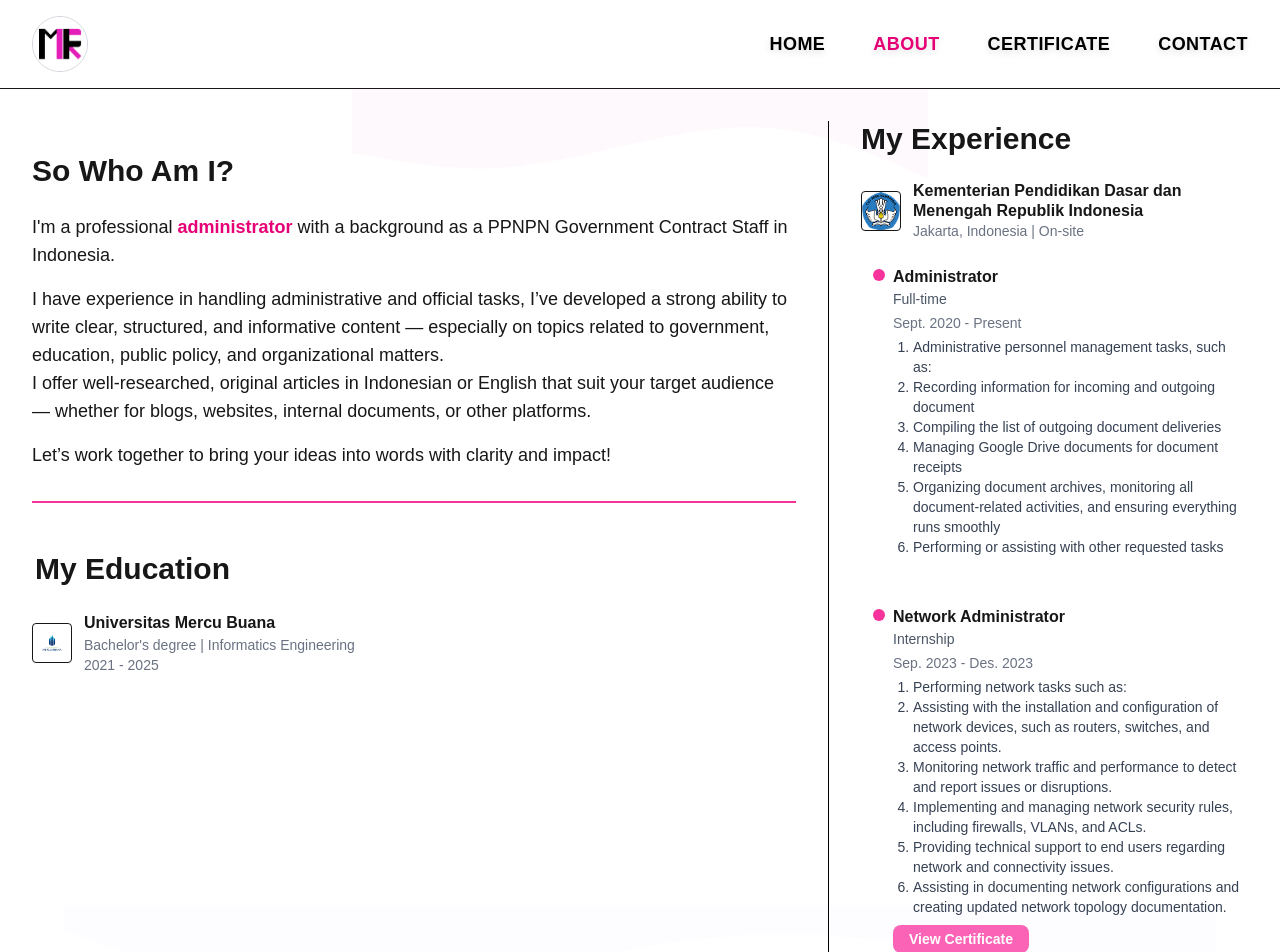
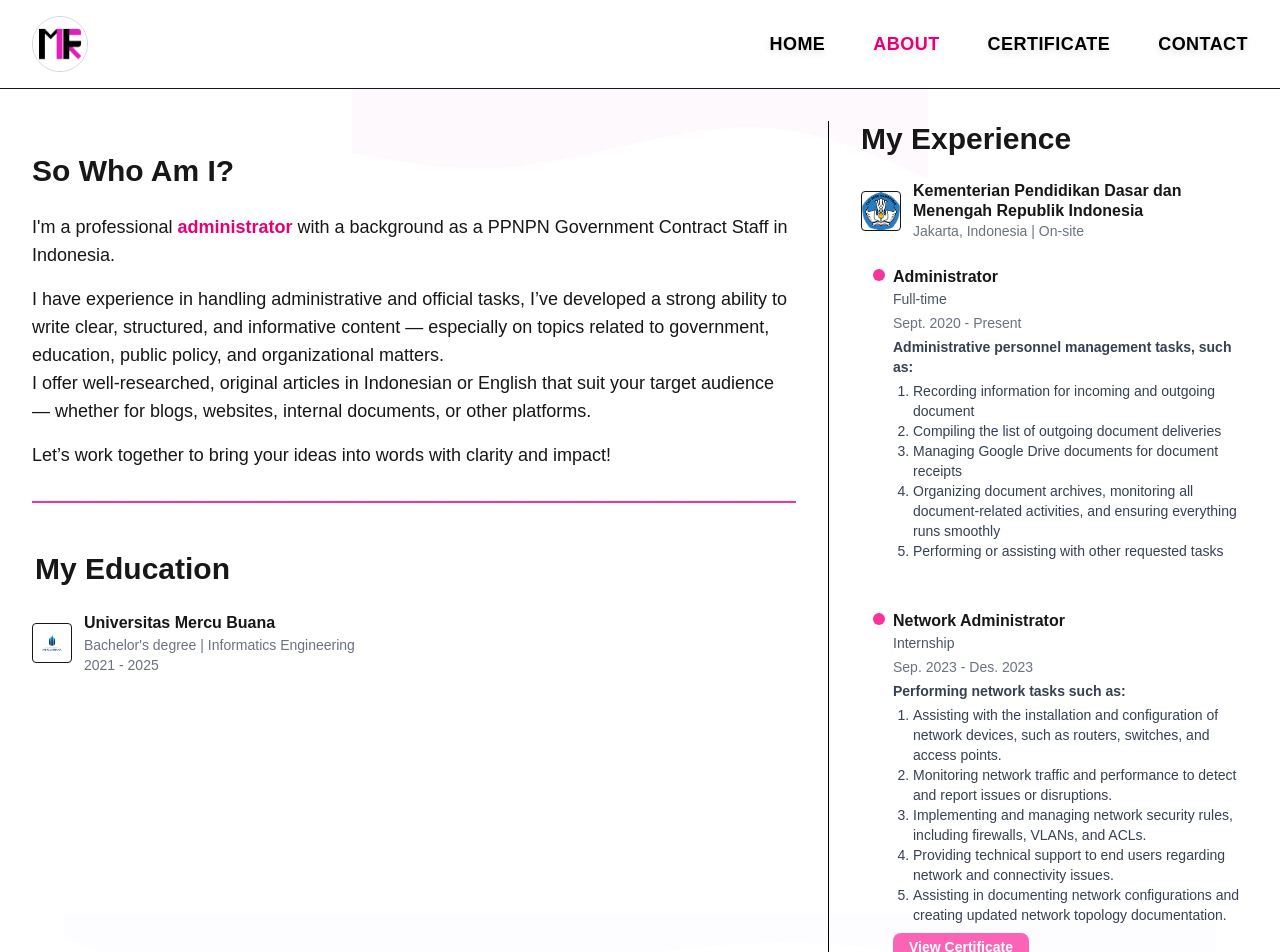
Before and after one commit to fadlanrm/my-portofolio, a Next.js app: page /about in a window 1280 px wide. Shown: the top 952 px of the page. Built offline with nearby package versions, Linux system fonts and the light colour scheme.

Commit message:
Perubahan pada laman About

```diff
--- a/app/about/page.tsx
+++ b/app/about/page.tsx
@@ -89,14 +89,16 @@ export default function AboutPage() {
               <div className="font-bold text-sm sm:text-base">Administrator</div>
               <div className="text-gray-600 text-xs sm:text-sm mb-1">Full-time</div>
               <div className="text-gray-500 text-xs sm:text-sm mb-1">Sept. 2020 - Present</div>
-              <ul className="list-decimal ml-5 text-xs sm:text-sm text-gray-700 mb-2">
-                <li>Administrative personnel management tasks, such as:</li>
+              <div className="text-xs sm:text-sm text-gray-700 font-semibold mb-1">
+                Administrative personnel management tasks, such as:
+              </div>
+              <ol className="list-decimal ml-5 text-xs sm:text-sm text-gray-700 mb-2">
                 <li>Recording information for incoming and outgoing document</li>
                 <li>Compiling the list of outgoing document deliveries</li>
                 <li>Managing Google Drive documents for document receipts</li>
                 <li>Organizing document archives, monitoring all document-related activities, and ensuring everything runs smoothly</li>
                 <li>Performing or assisting with other requested tasks</li>
-              </ul>
+              </ol>
             </div>
             {/* Network Administrator */}
             <div className="relative mb-4 z-10">
@@ -104,14 +106,16 @@ export default function AboutPage() {
               <div className="font-bold text-sm sm:text-base">Network Administrator</div>
               <div className="text-gray-600 text-xs sm:text-sm mb-1">Internship</div>
               <div className="text-gray-500 text-xs sm:text-sm mb-1">Sep. 2023 - Des. 2023</div>
-              <ul className="list-decimal ml-5 text-xs sm:text-sm text-gray-700 mb-2">
-                <li>Performing network tasks such as:</li>
+              <div className="text-xs sm:text-sm text-gray-700 font-semibold mb-1">
+                Performing network tasks such as:
+              </div>
+              <ol className="list-decimal ml-5 text-xs sm:text-sm text-gray-700 mb-2">
                 <li>Assisting with the installation and configuration of network devices, such as routers, switches, and access points.</li>
                 <li>Monitoring network traffic and performance to detect and report issues or disruptions.</li>
                 <li>Implementing and managing network security rules, including firewalls, VLANs, and ACLs.</li>
                 <li>Providing technical support to end users regarding network and connectivity issues.</li>
                 <li>Assisting in documenting network configurations and creating updated network topology documentation.</li>
-              </ul>
+              </ol>
               <a
                 href="/certificate/cert-birosdm-magang.pdf"
                 target="_blank"
```
